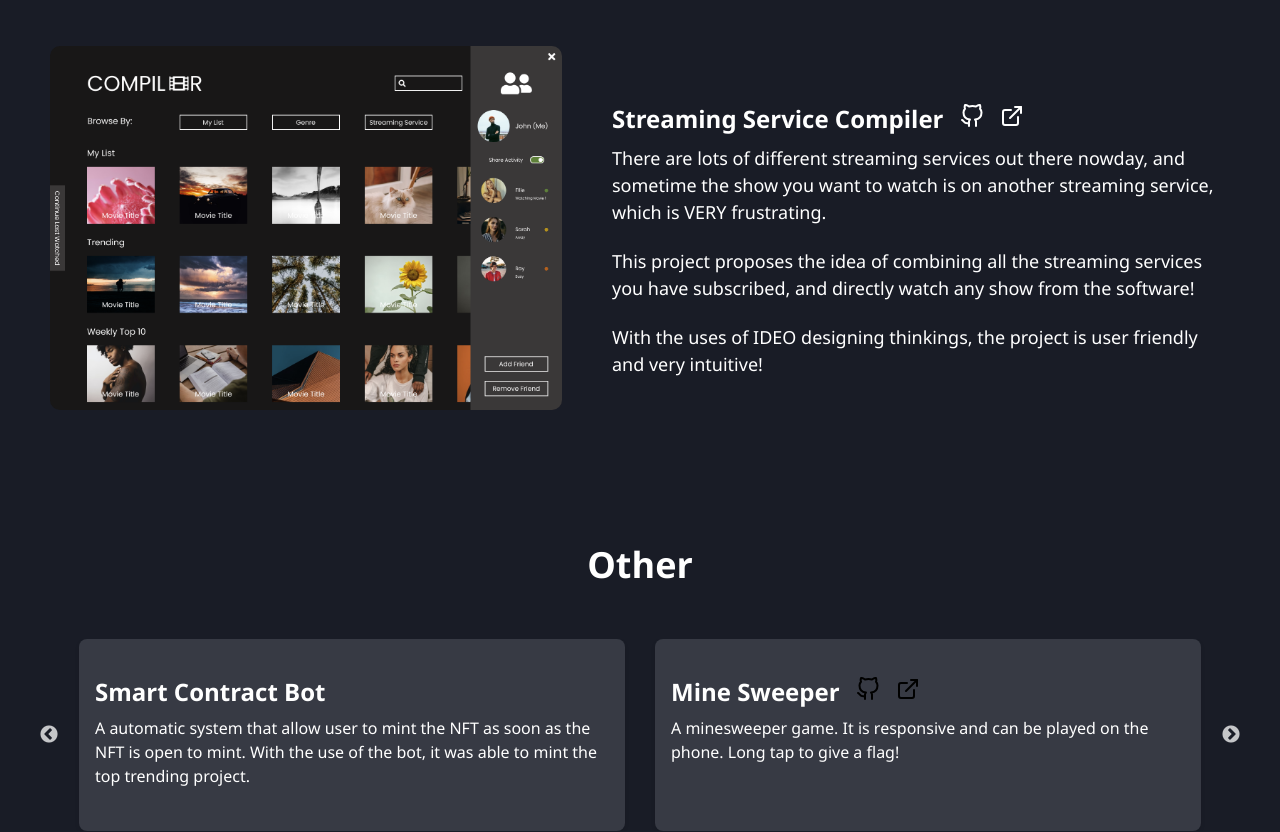
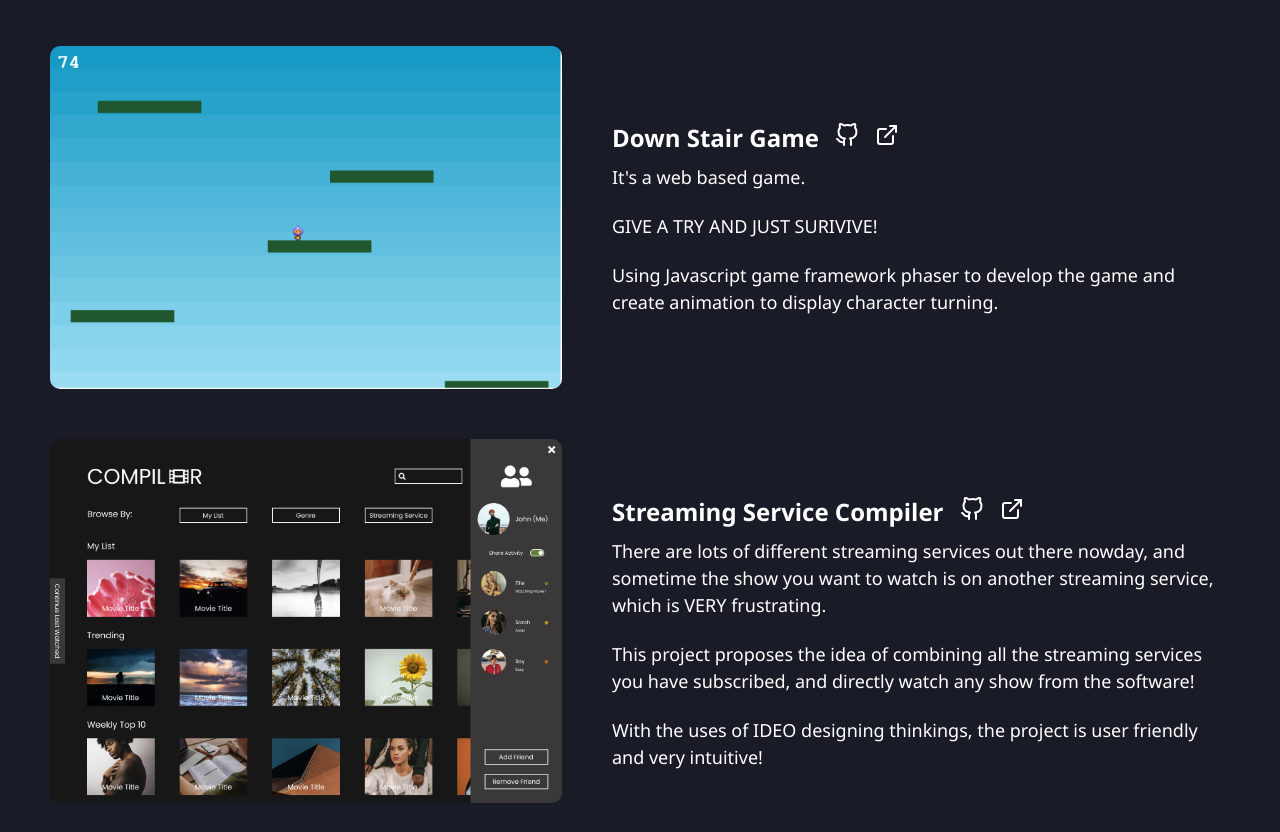
Before and after one commit to will1213/MyPortfolio, a React (Vite) app: page / in a window 1280 px wide. Shown: the part 2360-3192 px from the top of the page. Built offline with nearby package versions, Linux system fonts and the light colour scheme.

Commit message:
add down stair game to project session

```diff
--- a/src/Projects.jsx
+++ b/src/Projects.jsx
@@ -5,6 +5,8 @@ import './css/Projects.css';
 import pictionary from './assets/pictionary.jpg'
 import tracking from './assets/tracking.jpg';
 import StreamingServiceCompiler from './assets/StreamingServiceCompiler.png';
+import DownStair from './assets/DownStair.png';
+
 
 const Projects = () => {
   return (
@@ -46,7 +48,29 @@ const Projects = () => {
         </div>
       </div>
       <div data-aos="fade-up"  className="project">
-        <img src={StreamingServiceCompiler} className="project-Img" alt="project3" />
+        <img src={DownStair} className="project-Img" alt="project3" />
+        <div className="project-description">
+          <h3 className='project-title'>
+            Down Stair Game
+            <IconContext.Provider value={{ color: 'white' }}>
+                <a href={'https://github.com/will1213/DownStairGame'} target="_blank" rel="noopener noreferrer">
+                  <FiGithub />
+                </a>
+                <a href={'https://will1213.github.io/DownStairGame/'} target="_blank" rel="noopener noreferrer">
+                  <FiExternalLink />
+                </a>
+            </IconContext.Provider>
+          </h3>
+          <p>It's a web based game.</p>
+          <br/>
+          <p>GIVE A TRY AND JUST SURIVIVE!</p>
+          <br/>
+          <p>Using Javascript game framework phaser to develop the game and create animation to display character turning.</p>
+          <br/>
+        </div>
+      </div>
+      <div data-aos="fade-up"  className="project">
+        <img src={StreamingServiceCompiler} className="project-Img" alt="project4" />
         <div className="project-description">
           <h3 className='project-title'>
             Streaming Service Compiler
--- a/src/css/Projects.css
+++ b/src/css/Projects.css
@@ -3,7 +3,7 @@
     padding: 50px;
     display: flex;
     flex-direction: column;
-    align-items: center;
+    align-items: left;
   }
 
   h2 {
```
Also changed, not shown: src/assets/DownStair.png (added).
